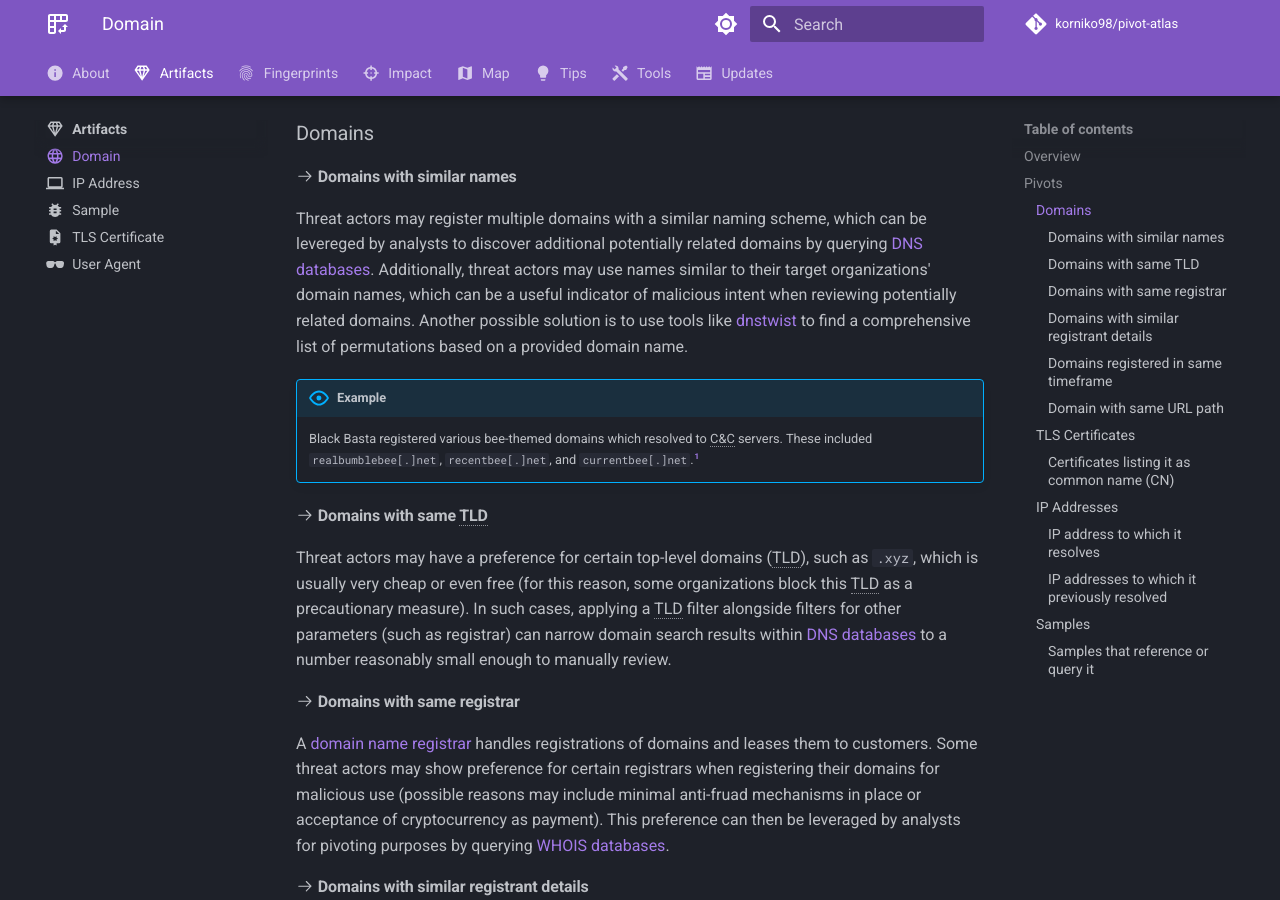
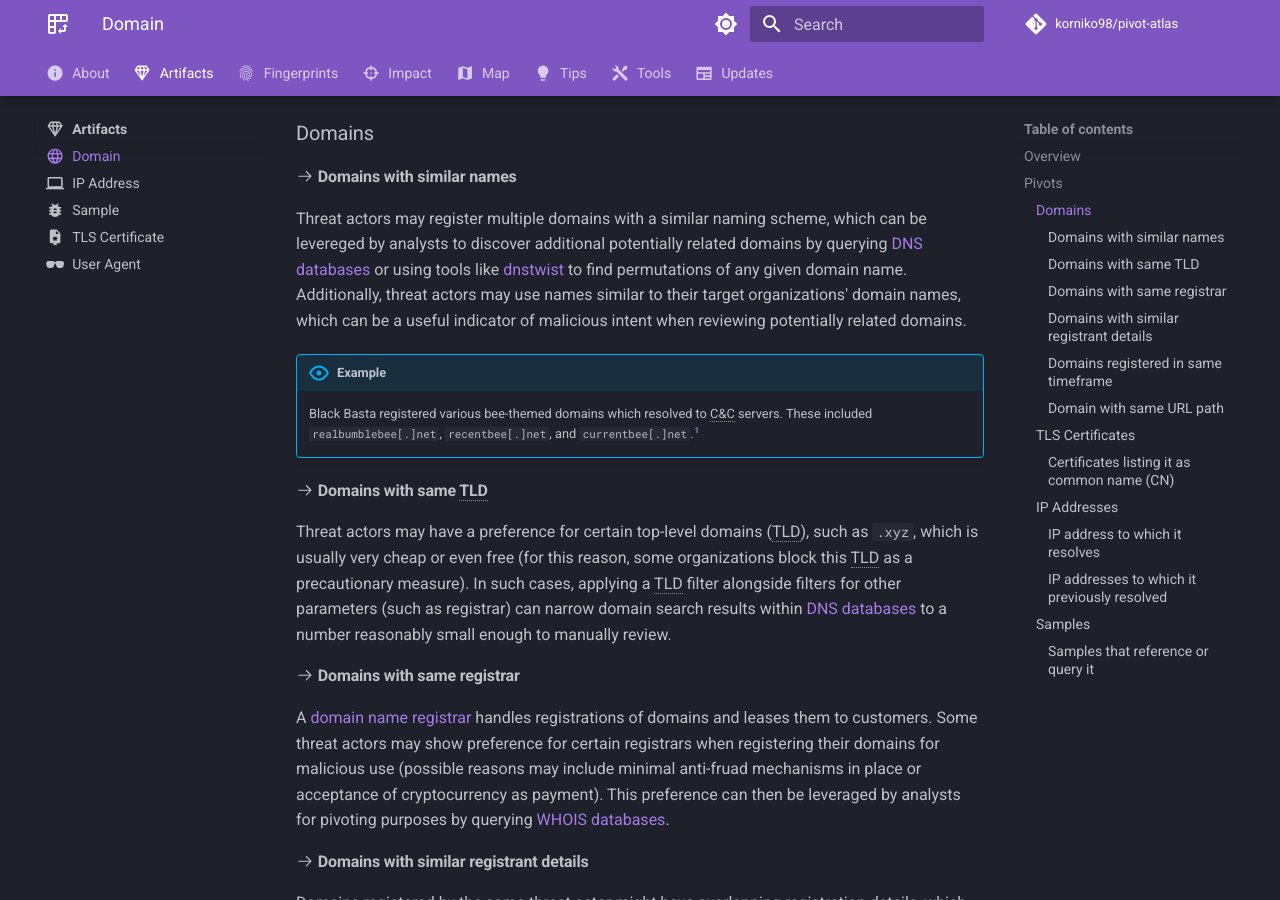
Before and after one commit to korniko98/pivot-atlas, an MkDocs documentation site: the page built from docs/artifacts/domain.md, in a window 1280 px wide and 900 px high, scrolled down 1213 px. Built offline with MkDocs 1.6.1 and Material for MkDocs 9.7.7, drawn with Linux system fonts in a browser that asks for light colours; comment, search, counter and statistics services are not loaded.

Commit message:
Update domain.md

```diff
--- a/docs/artifacts/domain.md
+++ b/docs/artifacts/domain.md
@@ -76,7 +76,7 @@
 
 ####:octicons-arrow-right-24: Domains with similar names
 
-Threat actors may register multiple domains with a similar naming scheme, which can be levereged by analysts to discover additional potentially related domains by querying [DNS databases](/tools/#dns-data). Additionally, threat actors may use names similar to their target organizations' domain names, which can be a useful indicator of malicious intent when reviewing potentially related domains. Another possible solution is to use tools like [dnstwist](/tools/#dns-data) to find a comprehensive list of permutations based on a provided domain name.
+Threat actors may register multiple domains with a similar naming scheme, which can be levereged by analysts to discover additional potentially related domains by querying [DNS databases](/tools/#dns-data) or using tools like [dnstwist](https://dnstwist.it/) to find permutations of any given domain name. Additionally, threat actors may use names similar to their target organizations' domain names, which can be a useful indicator of malicious intent when reviewing potentially related domains.
 
 !!! abstract "Example"
 
```
